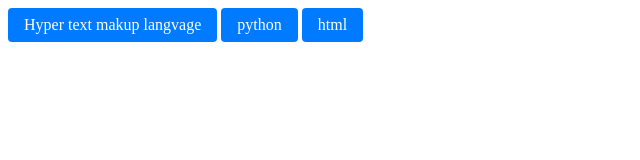
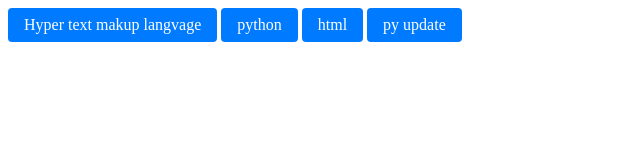
Before and after one commit to hr-gef/C, a plain HTML site: page index.html in a window 1280 px wide. Shown: the whole page, without its empty margins (0-640 px from the left). Drawn offline with Linux system fonts and the light colour scheme.

Commit message:
Update index.html

```diff
--- a/index.html
+++ b/index.html
@@ -19,6 +19,7 @@
     <a href="https://github.com/Shadowkiller-hub/cma/blob/main/CMA%20LAB%20MANUAL.pdf" class="custom-link">Hyper text makup langvage</a>
     <a href="https://github.com/Shadowkiller-hub/python/blob/main/python%20print.pdf" class="custom-link">python</a>
     <a href="https://github.com/Shadowkiller-hub/cma1/blob/main/Part%20b.pdf" class="custom-link">html</a>
+    <a href="https://github.com/Shadowkiller-hub/py/blob/main/python%20updated%2027.pdf" class="custom-link">py update</a>
 
 </body>
 </html>
```
